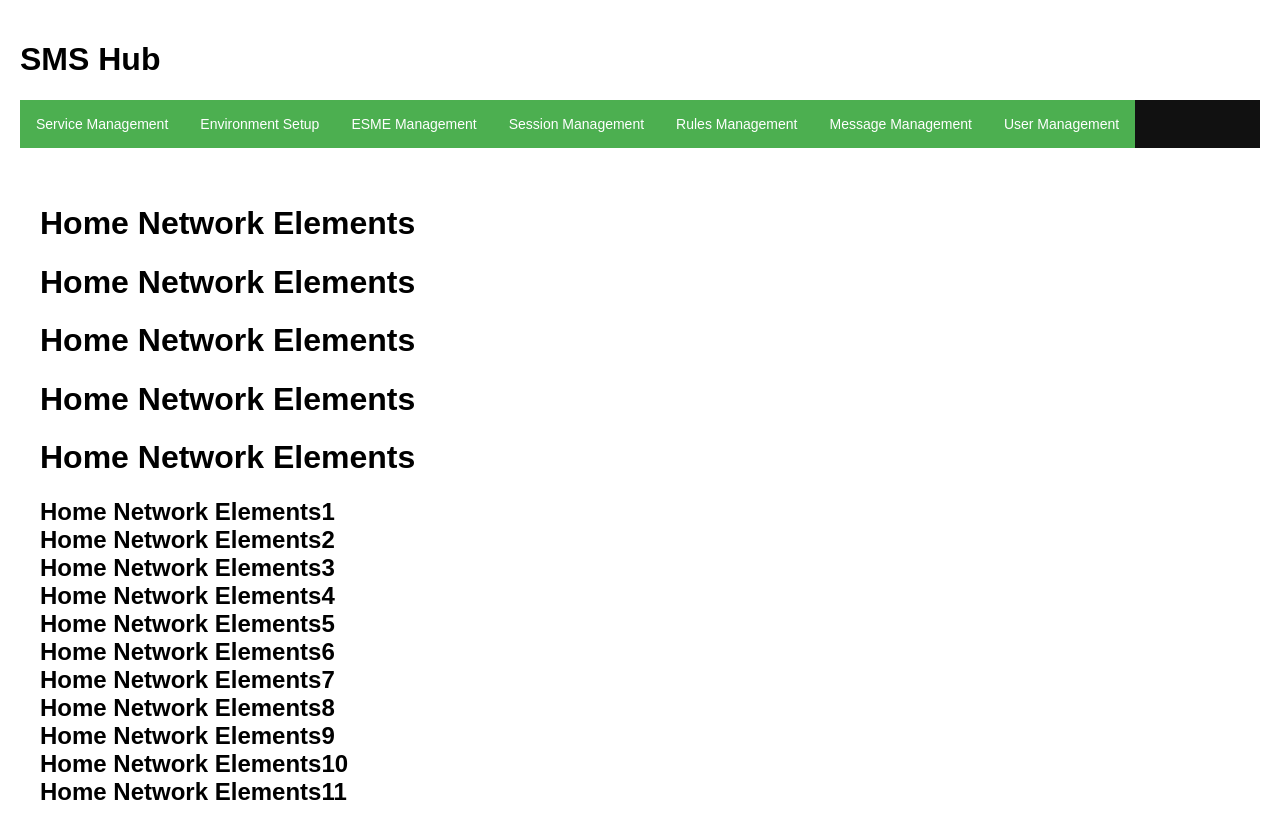
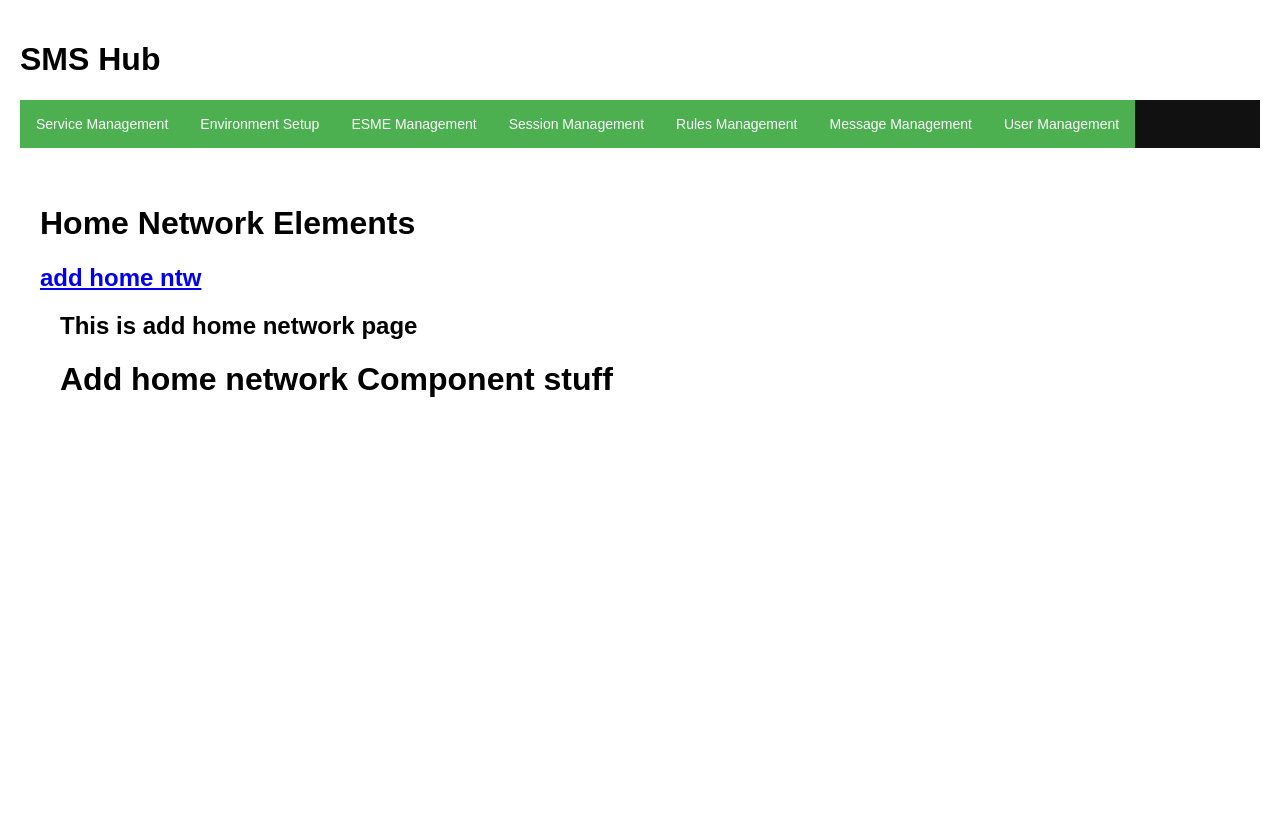
Before and after one commit to krati28/pagetraverse, a React (Create React App) app: page /#/envSetup/homeNetwork in a window 1280 px wide. Shown: the top 838 px of the page. After the commit the page ends 800 px from the top, so only its background shows below. Built offline with nearby package versions, Linux system fonts and the light colour scheme.

Commit message:
prblm in add traverse

```diff
--- a/src/Main.js
+++ b/src/Main.js
@@ -4,7 +4,11 @@ import Home from "./Home"
 import Stuff from "./Stuff";
 import Contact from "./Contact"
 import Link1 from "./link1"
+
 import HomeNetwork from './envSetup/homeNetwork';
+import RedirectionList from './envSetup/redirectionList';
+
+// import AddRedirectionList from './addComponents/add_redirectionList';
 
 class Main extends Component{
     render(){
@@ -26,7 +30,7 @@ class Main extends Component{
                                 <ul> <NavLink  to="/envSetup/homeNetwork">Home Network</NavLink></ul>
                                 <ul> <NavLink  to="/link1">Retry Policy</NavLink></ul>
                                 <ul> <NavLink  to="/link1">Redirection Accounts</NavLink></ul>
-                                <ul> <NavLink  to="/link1">Redirection Lists</NavLink></ul>
+                                <ul> <NavLink  to="/envSetup/RedirectionList">Redirection Lists</NavLink></ul>
                                 <ul> <NavLink  to="/link1">Operator Profile</NavLink></ul>
                                 <ul> <NavLink  to="/link1">Path Details</NavLink></ul>
                                 <ul> <NavLink  to="/link1">Operator Cluster</NavLink></ul>
@@ -71,8 +75,7 @@ class Main extends Component{
                     <div class="dropdown">
                         <button class="dropbtn">Message Management</button>
                             <div class="dropdown-content">
-                            <ul> <NavLink  to="/link1">SMS Query</NavLink></ul>
-
+                                <ul> <NavLink  to="/link1">SMS Query</NavLink></ul>
                             </div>
                     </div>
 
@@ -95,6 +98,9 @@ class Main extends Component{
                     <Route path="/contact" component={Contact}/>
                     <Route path="/link1" component={Link1}/>
                     <Route path="/envSetup/homeNetwork" component={HomeNetwork}/>
+                    <Route path="/envSetup/RedirectionList" component={RedirectionList} />
+
+                    {/* <Route path="/addComponents/add_redirectionList" component={AddRedirectionList} /> */}
                 </div>
             </div>
         </HashRouter>
--- /dev/null
+++ b/src/addComponents/add_homeNetwork.js
@@ -0,0 +1,14 @@
+import React, { Component } from 'react';
+
+class AddHomeNetwork extends Component{
+    render(){
+        return(
+            <div>
+                <h2>This is add home network page </h2>
+                <h1>Add home network Component stuff</h1>
+            </div>
+        );
+    }
+}
+
+export default  AddHomeNetwork;
--- /dev/null
+++ b/src/addComponents/add_redirectionList.js
@@ -0,0 +1,15 @@
+import React, { Component } from 'react';
+
+class AddRedirectionList extends Component{
+    render(){
+        return(
+            <div>
+                <h1>This is add redirection List Page </h1>
+                <h2> try adding some cool stuff which you would love</h2>
+
+            </div>
+        );
+    }
+}
+
+export default AddRedirectionList;
--- a/src/envSetup/homeNetwork.js
+++ b/src/envSetup/homeNetwork.js
@@ -1,26 +1,21 @@
 import React, { Component } from 'react';
+import {Route, NavLink, HashRouter } from 'react-router-dom';
+import AddHomeNetwork from '../addComponents/add_homeNetwork';
+
 
 class HomeNetwork extends Component{
     render(){
         return(
-            <div>
-                <h1> Home Network Elements</h1>
-                <h1> Home Network Elements</h1>
-                <h1> Home Network Elements</h1>
-                <h1> Home Network Elements</h1>
-                <h1> Home Network Elements</h1>
-                <h2> Home Network Elements1</h2>
-                <h2> Home Network Elements2</h2>
-                <h2> Home Network Elements3</h2>
-                <h2> Home Network Elements4</h2>
-                <h2> Home Network Elements5</h2>
-                <h2> Home Network Elements6</h2>
-                <h2> Home Network Elements7</h2>
-                <h2> Home Network Elements8</h2>
-                <h2> Home Network Elements9</h2>
-                <h2> Home Network Elements10</h2>
-                <h2> Home Network Elements11</h2>
-            </div>
+            <HashRouter>
+                <div>
+                    <h1> Home Network Elements</h1>
+                    <h2><NavLink  to="/addComponents/add_homeNetwork" > add home ntw </NavLink> </h2>
+                </div>
+
+                <div className="content">
+                    <Route path to="/addComponents/add_homeNetwork" component={AddHomeNetwork}/>
+                </div>
+            </HashRouter>
         )
     }
 }
--- /dev/null
+++ b/src/envSetup/redirectionList.js
@@ -0,0 +1,24 @@
+import React, { Component } from 'react';
+import AddRedirectionList from '../addComponents/add_redirectionList';
+import {Route, NavLink, HashRouter} from "react-router-dom";
+
+class RedirectionList extends Component{
+    render(){
+        return(
+            <HashRouter>
+                <div>
+                    <div>
+                        <h1>This is RedirectionList Page</h1>
+                        <NavLink to="/addComponents/add_redirectionList">add Redirection</NavLink>
+                    </div>
+
+                    <div className="content">
+                        <Route path="../addComponents/add_redirectionList" component={AddRedirectionList} />
+                    </div>
+                </div>
+            </HashRouter>
+        );
+    }
+}
+
+export default RedirectionList;
```
Also changed, not shown: src/index.css (+23 -0 lines).
